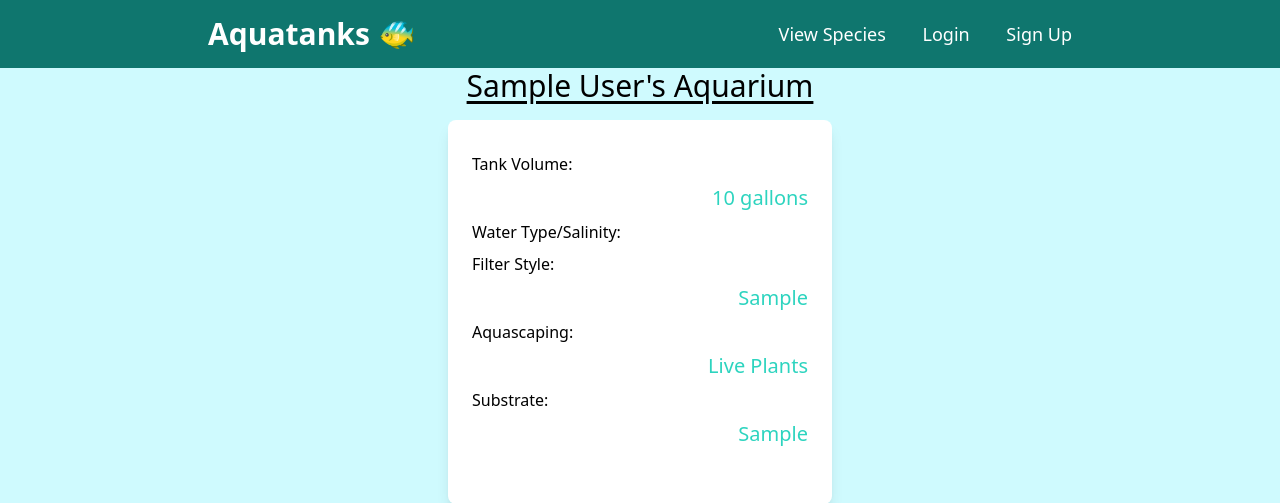
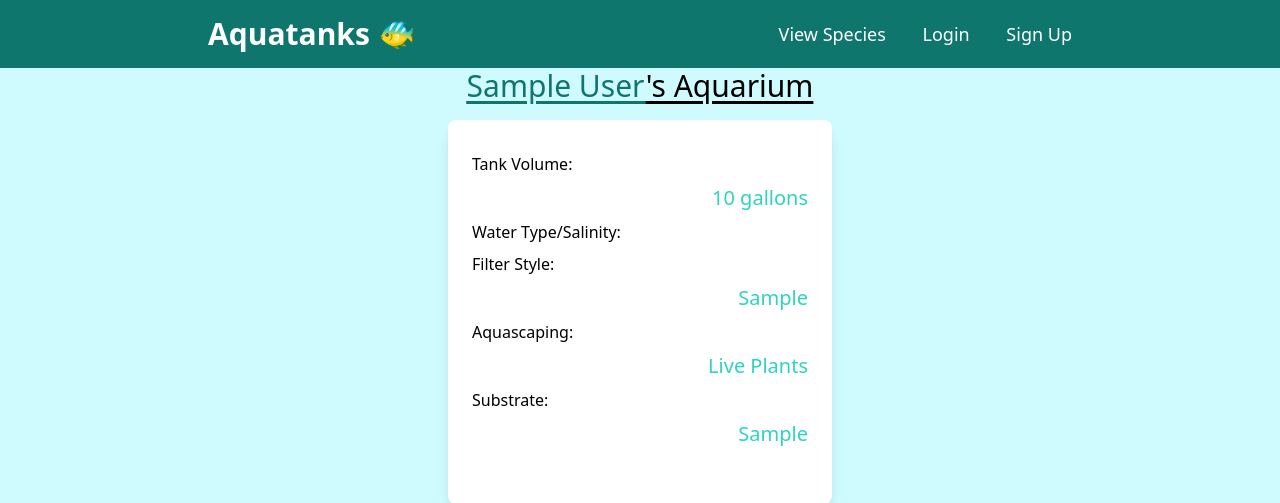
Before and after one commit to KalonOhm/aquatanks, a Rails app: page /aquariums/1 in a window 1280 px wide. Shown: the top 503 px of the page. Run offline with Rails 7, Linux system fonts and the light colour scheme; tables that the repository leaves empty hold one stand-in row (values such as "Sample post"); style sheets or scripts are compiled from the project's sources; some libraries are stand-ins or nearby versions.

Commit message:
Link tank owner names to their page
Style the Owner link on tank cards and make the owner's name in the tank
page heading link to users#show. Add an integration test; drop the
finished DESIGN.md item and the stale CLAUDE.md gotcha.

Co-Authored-By: Claude Opus 5.5 <noreply@anthropic.com>

```diff
--- a/app/views/aquariums/_card.html.erb
+++ b/app/views/aquariums/_card.html.erb
@@ -8,7 +8,7 @@
     <% end %>
   </p>
   <p class="text-lg"><%= aquarium.water_type %> aquarium</p>
-  <p class="text-sm">Owner: <%= link_to aquarium.user.name, user_path(aquarium.user) %></p>
+  <p class="text-sm">Owner: <%= link_to aquarium.user.name, user_path(aquarium.user), class: "text-teal-700 hover:text-teal-900 dark:text-teal-300 dark:hover:text-teal-100" %></p>
   <button type="button" >
     <%= link_to "See Details", aquarium, {:class => "text-xs inline-block rounded bg-teal-700 dark:bg-teal-500 px-3 pt-2 pb-1.5 mt-1.5 self-end  "} %>
   </button>
--- a/app/views/aquariums/show.html.erb
+++ b/app/views/aquariums/show.html.erb
@@ -1,4 +1,4 @@
-<h1 class="text-center underline underline-offset-4 text-3xl font-medium mb-4"><%= @aquarium.user.name %>'s Aquarium</h1>
+<h1 class="text-center underline underline-offset-4 text-3xl font-medium mb-4"><%= link_to @aquarium.user.name, user_path(@aquarium.user), class: "text-teal-700 hover:text-teal-900 dark:text-teal-300 dark:hover:text-teal-100" %>'s Aquarium</h1>
 
 <%= render @aquarium%>
 
```
Also changed, not shown: CLAUDE.md (+0 -1 lines), DESIGN.md (+0 -1 lines), test/integration/owner_link_test.rb (added, +17 -0 lines).
